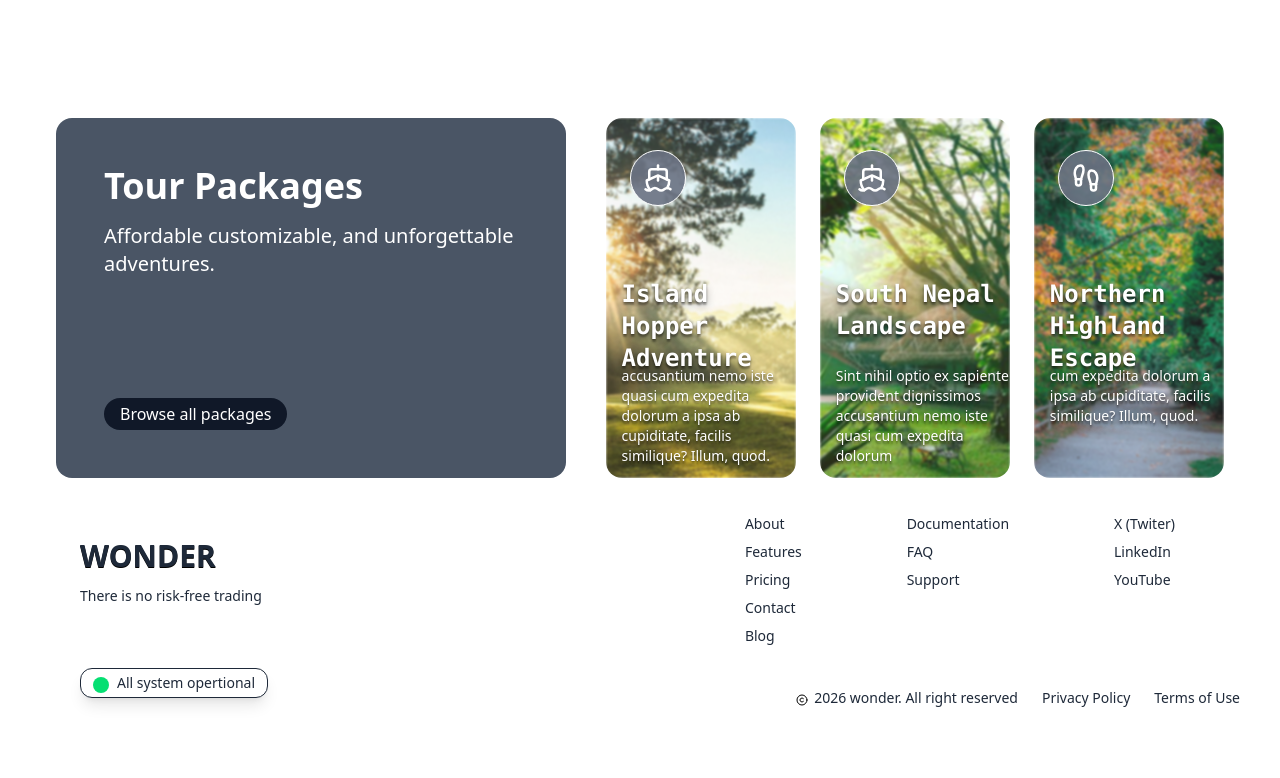
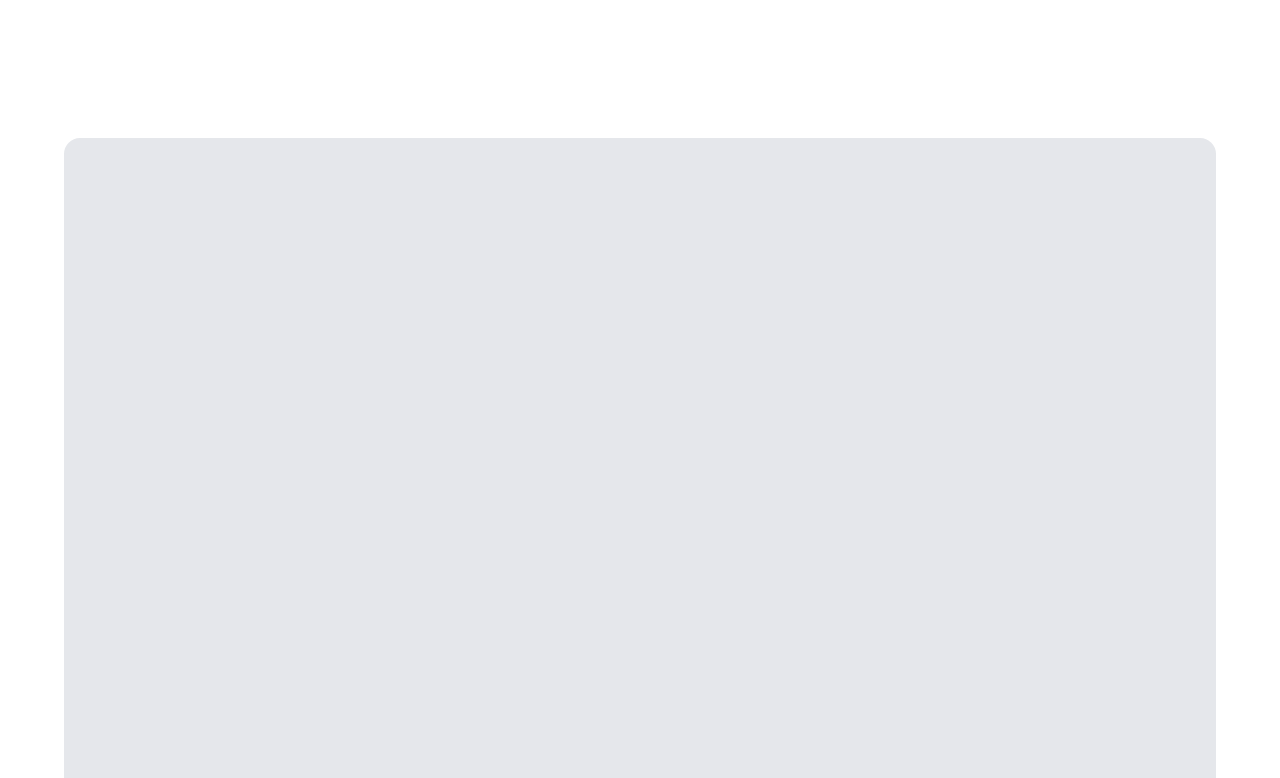
Before and after one commit to nischal-aachaju/Travel-UI, a React (Vite) app: page / in a window 1280 px wide. Shown: the part 782-1560 px from the top of the page. Before the commit the page ends 1520 px from the top, so only its background shows below. Built offline with nearby package versions, Linux system fonts and the light colour scheme.

Commit message:
body 2 edited

```diff
--- a/src/components/common/TourPackagesCard.jsx
+++ b/src/components/common/TourPackagesCard.jsx
@@ -3,7 +3,7 @@ import React from 'react'
 const TourPackagesCard = ({ e }) => {
     console.log(e);
     return (
-        <div className='relative text-white h-full w-1/2 overflow-hidden rounded-2xl'>
+        <div className='relative text-white h-full w-2/5 overflow-hidden rounded-2xl'>
             <img className='h-full w-full object-cover blur-[1px] brightness-100 opacity-90 ' src={e.img} alt="" />
             <div className='absolute top-8 left-6 bg-gray-500/90 h-14 w-14 border border-white flex justify-center items-center rounded-full'>{e.logo}</div>
             <h4 className='absolute font-mono font-semibold text-2xl text-shadow-black text-shadow-lg/30  z-10  top-40 left-4'>{e.title}</h4>
--- a/src/components/layout/Body2.jsx
+++ b/src/components/layout/Body2.jsx
@@ -2,7 +2,8 @@ import React from 'react'
 
 const Body2 = () => {
   return (
-    <div>
+    <div className=' h-screen w-full flex justify-center items-center'>
+      <div className=' h-9/10 w-9/10 bg-gray-200 rounded-2xl '> </div>
 
     </div>
   )
--- a/src/components/layout/Body3.jsx
+++ b/src/components/layout/Body3.jsx
@@ -6,12 +6,12 @@ import img3 from "/src/assets/images/Body3/img3.avif"
 import { Footprints,Ship } from 'lucide-react'
 const Body3 = () => {
   const card = [
-    {
-      logo: <Ship size={30}/>,
-      title: "Island Hopper  Adventure",
-      decs: "accusantium nemo iste quasi cum expedita dolorum a ipsa ab cupiditate, facilis similique? Illum, quod. ",
-      img: img1
-    },
+    // {
+    //   logo: <Ship size={30}/>,
+    //   title: "Island Hopper  Adventure",
+    //   decs: "accusantium nemo iste quasi cum expedita dolorum a ipsa ab cupiditate, facilis similique? Illum, quod. ",
+    //   img: img1
+    // },
       {
       logo: <Ship size={30}/>,
       title: "South Nepal Landscape",
@@ -27,15 +27,15 @@ const Body3 = () => {
   ]
 
   return (
-    <div className='h-100 w-full  flex text-white items-center px-14 gap-6 '>
-      <div className='bg-gray-600 w-9/20 h-90 p-12 rounded-2xl flex justify-between flex-col mr-4'>
+    <div className='h-100 w-full  flex text-white items-center px-28 gap-6 '>
+      <div className='bg-[#8d9caf] w-9/20 h-90 p-12 rounded-2xl flex justify-between flex-col mr-4'>
         <div className=' flex flex-col gap-4'>
           <h3 className='text-4xl font-semibold '>Tour Packages</h3>
           <p className='text-xl'>Affordable customizable, and unforgettable adventures.</p>
         </div>
-        <button className=' bg-gray-900 w-fit  rounded-2xl py-1 px-4'>Browse all packages </button>
+        <button className=' bg-gray-700/90 w-fit  rounded-3xl py-2 px-5'>Browse all packages </button>
       </div>
-      <div className=' w-11/20 h-90 flex  gap-6'>
+      <div className=' w-11/20 h-90 flex items-center justify-evenly gap-6'>
         {card.map((e, idx) => {
           return <TourPackagesCard key={idx} e={e} />
         })}
```
